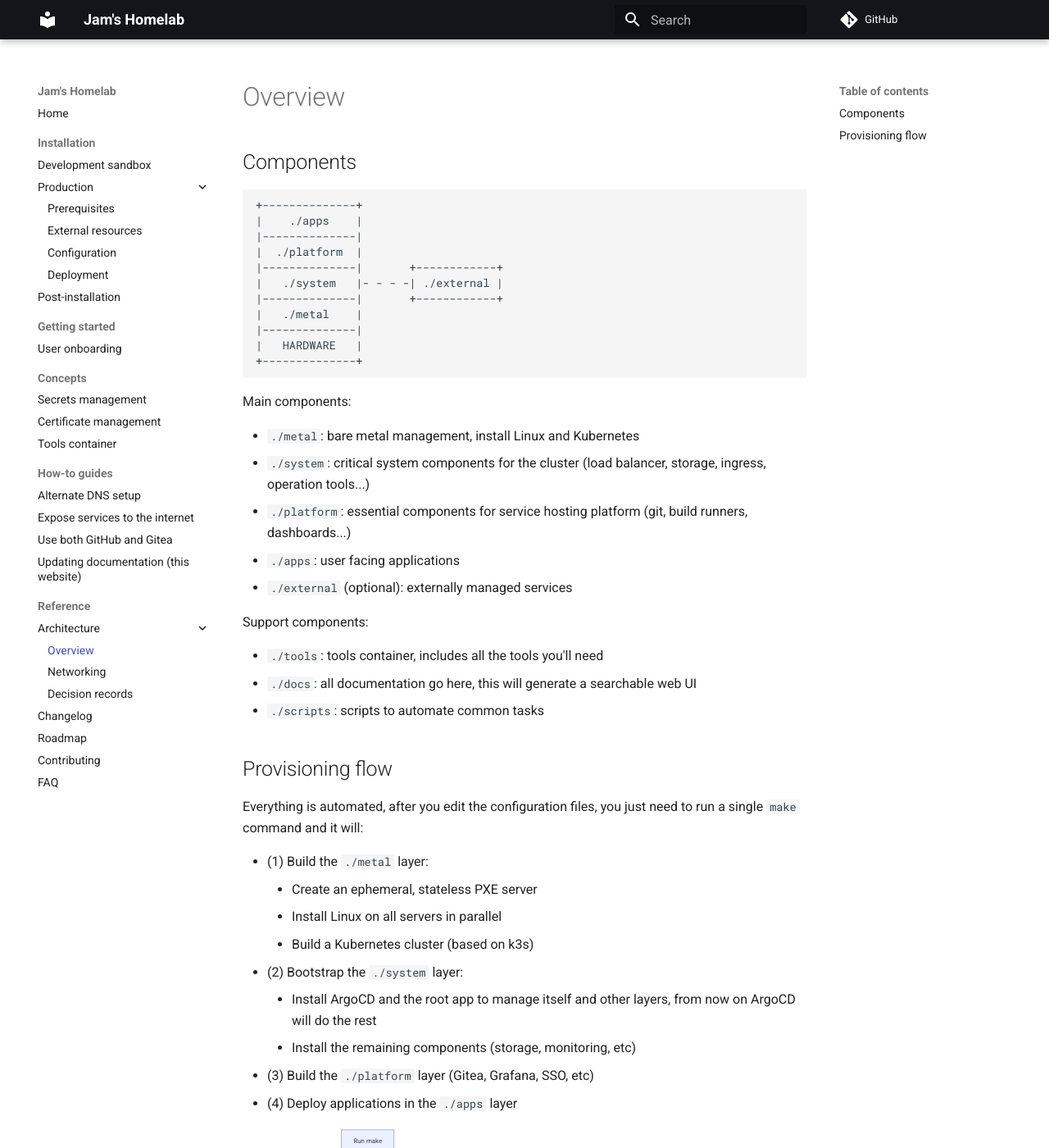
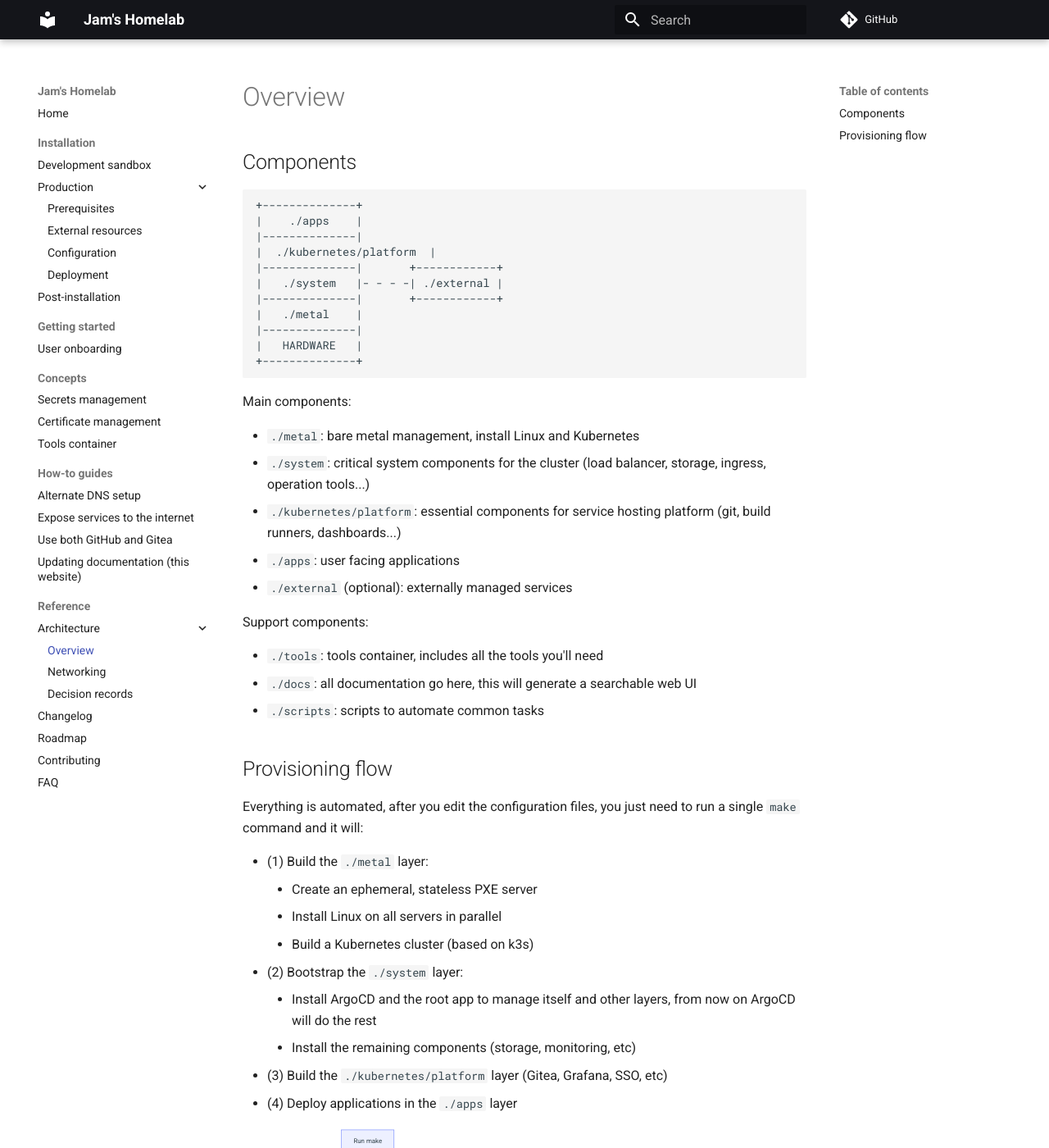
Before and after one commit to fullstackjam/k8s-gitops, an MkDocs documentation site: the page built from docs/reference/architecture/overview.md, in a window 1280 px wide and 1400 px high. Shown: the whole window at 82% size. Built offline with MkDocs 1.6.1 and Material for MkDocs 9.7.7, drawn with Linux system fonts in a browser that asks for light colours; comment, search, counter and statistics services are not loaded.

Commit message:
chore: Update documentation and paths to reflect the new Kubernetes structure for secrets management

````diff
--- a/docs/reference/architecture/overview.md
+++ b/docs/reference/architecture/overview.md
@@ -6,7 +6,7 @@
 +--------------+
 |    ./apps    |
 |--------------|
-|  ./platform  |
+|  ./kubernetes/platform  |
 |--------------|       +------------+
 |   ./system   |- - - -| ./external |
 |--------------|       +------------+
@@ -20,7 +20,7 @@ Main components:
 
 - `./metal`: bare metal management, install Linux and Kubernetes
 - `./system`: critical system components for the cluster (load balancer, storage, ingress, operation tools...)
-- `./platform`: essential components for service hosting platform (git, build runners, dashboards...)
+- `./kubernetes/platform`: essential components for service hosting platform (git, build runners, dashboards...)
 - `./apps`: user facing applications
 - `./external` (optional): externally managed services
 
@@ -41,7 +41,7 @@ Everything is automated, after you edit the configuration files, you just need t
 - (2) Bootstrap the `./system` layer:
     - Install ArgoCD and the root app to manage itself and other layers, from now on ArgoCD will do the rest
     - Install the remaining components (storage, monitoring, etc)
-- (3) Build the `./platform` layer (Gitea, Grafana, SSO, etc)
+- (3) Build the `./kubernetes/platform` layer (Gitea, Grafana, SSO, etc)
 - (4) Deploy applications in the `./apps` layer
 
 ```mermaid
@@ -69,7 +69,7 @@ flowchart TD
   cloudflare -.-> external-dns
   cloudflare -.-> cloudflared
 
-  subgraph platform[./platform]
+  subgraph platform[./kubernetes/platform]
     Gitea
     Woodpecker
     Grafana
````
Also changed, not shown: docs/concepts/secrets-management.md (+2 -2 lines), 2 other files.
